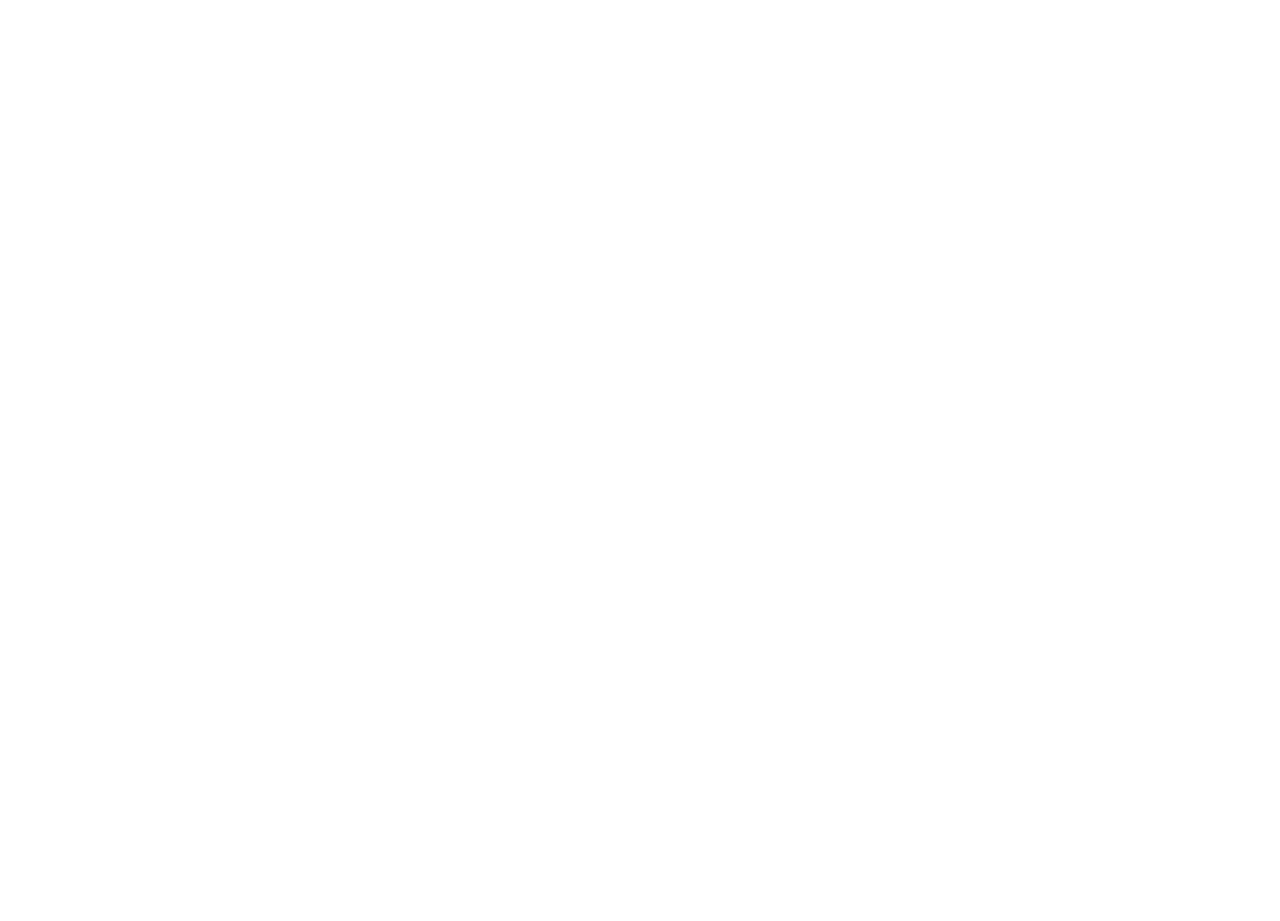
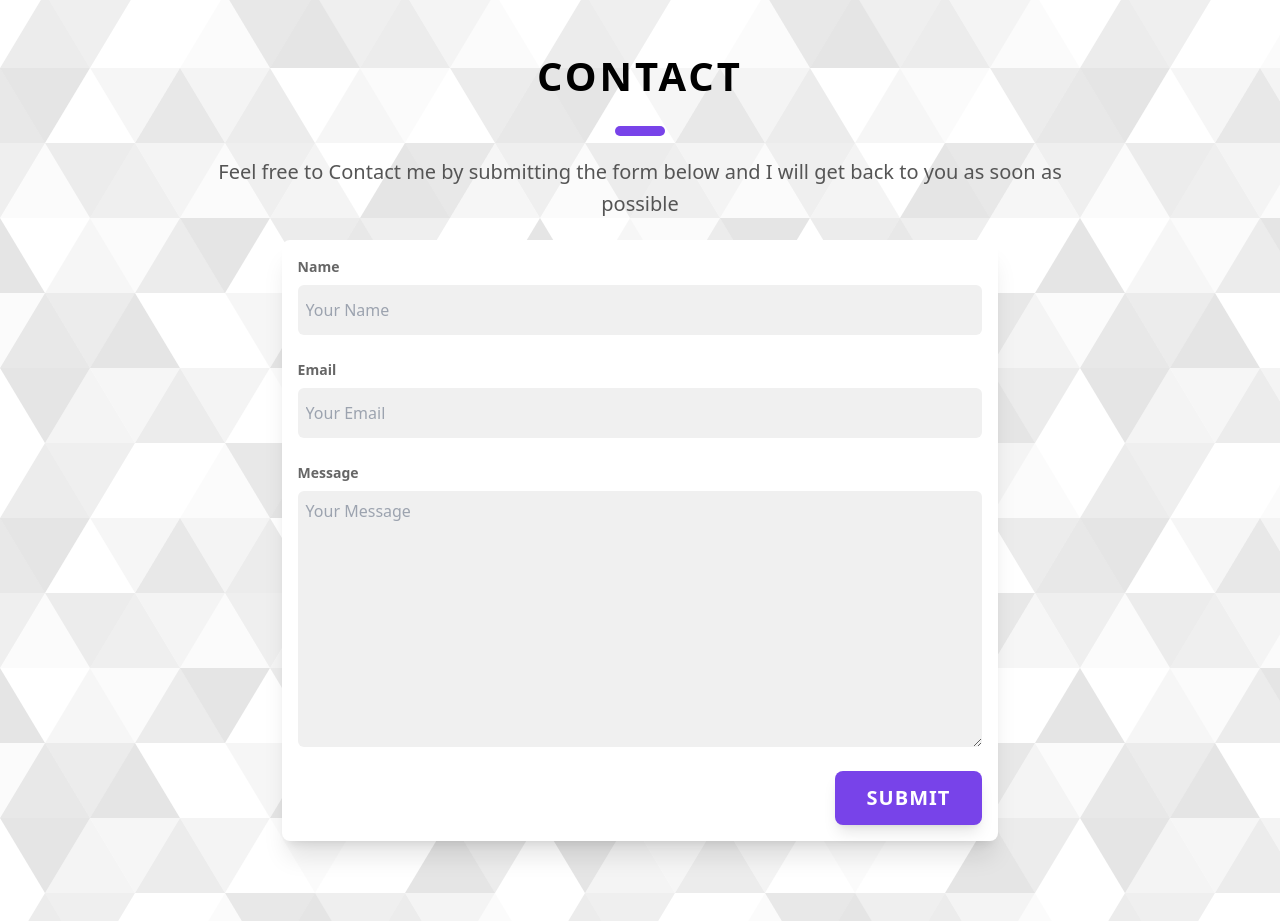
Before and after one commit to abhistark007/My-Portfolio, a React (Create React App) app: page / in a window 1280 px wide. Shown: the part 3240-4161 px from the top of the page. Before the commit the page ends 3158 px from the top, so only its background shows below. Built offline with nearby package versions, Linux system fonts and the light colour scheme.

Commit message:
Added Contact Section

```diff
--- /dev/null
+++ b/src/components/ContactSection.js
@@ -0,0 +1,41 @@
+import React from 'react'
+import bg from '../assets/commonbg.svg'
+
+function ContactSection() {
+    return (
+        <div className='w-full bg-white flex font-["Source Sans 3"] pb-20  min-h-[85vh] bg-no-repeat bg-center pt-[10%]' style={{
+            backgroundImage: `url(${bg})`
+        }}>
+            <div className='flex flex-col  mx-auto items-center gap-5 w-[80%]'>
+                <div className='text-[40px] leading-[60px] tracking-[3px] font-[700]'>CONTACT</div>
+                <div className='w-[50px] h-[10px] rounded-lg bg-[#7843E9] '></div>
+                <div className='text-wrap text-center text-[20px] leading-[32px] font-[500] text-[#555555]'>Feel free to Contact me by submitting the form below and I will get back to you as soon as <br /> possible</div>
+
+                <div className='w-[70%] max-[900px]:w-[90%] rounded-lg shadow-xl p-4 flex flex-col bg-white'>
+                    <form action="" className='flex flex-col gap-6'>
+                        <div className='flex flex-col gap-2'>
+                            <label htmlFor="name" className='text-[#666666] font-[700] text-[14px] leading-[21px]'>Name</label>
+                            <input type="text" name="name" id="name" placeholder='Your Name' className='h-[50px] p-2 rounded-md bg-[#F0F0F0] outline-purple-700' />
+                        </div>
+                        <div className='flex flex-col gap-2' >
+                            <label htmlFor="email" className='text-[#666666] font-[700] text-[14px] leading-[21px]'>Email</label>
+                            <input type="email" name="email" id="email" placeholder='Your Email' className='h-[50px] p-2 rounded-md bg-[#F0F0F0] outline-purple-700' />
+                        </div>
+                        <div className='flex flex-col gap-2' >
+                            <label htmlFor="msg" className='text-[#666666] font-[700] text-[14px] leading-[21px]'>Message</label>
+                            <textarea name="msg" id="msg" cols="30" rows="10" placeholder='Your Message' className=' p-2 rounded-md bg-[#F0F0F0] outline-purple-700'></textarea>
+
+                        </div>
+
+                        <div className='self-end font-bold px-8 py-3 shadow-lg hover:translate-y-[-7px] cursor-pointer rounded-lg bg-[#7843E9] duration-300 text-white w-fit text-[20px] leading-[30px] uppercase tracking-[1px]'>
+                            Submit
+                        </div>
+
+                    </form>
+                </div>
+            </div>
+        </div>
+    )
+}
+
+export default ContactSection
--- a/src/pages/HomePage.js
+++ b/src/pages/HomePage.js
@@ -3,6 +3,7 @@
 import HeroSection from '../components/HeroSection'
 import AboutSection from '../components/AboutSection'
 import ProjectSection from '../components/ProjectSection'
+import ContactSection from '../components/ContactSection'
 
 function HomePage() {
   return (
@@ -11,6 +12,7 @@
       <HeroSection/>
       <AboutSection/>
       <ProjectSection/>
+      <ContactSection/>
     </div>
   )
 }
```
